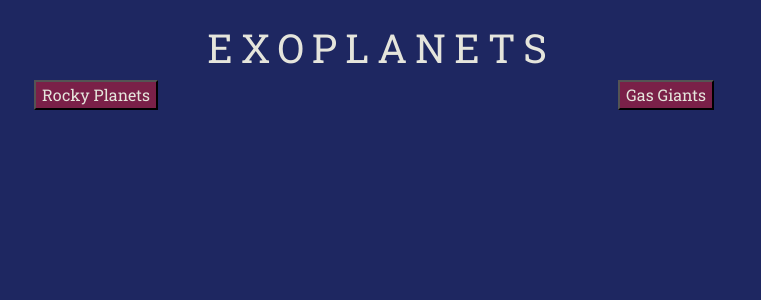
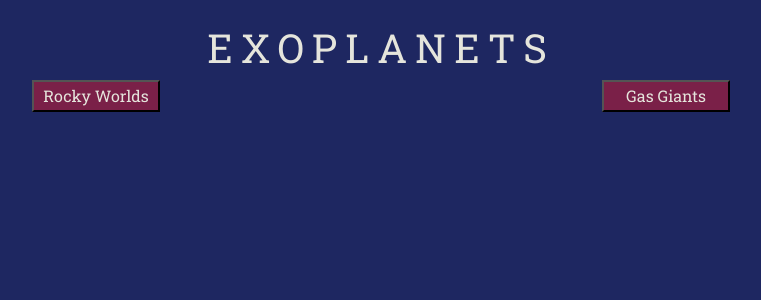
Before and after one commit to Astig-1982/The-Exoplanet-Project, a Flask app: page /exoplanets_display in a window 1280 px wide. Shown: the part 56-356 px from the top of the page, without its empty margins (259-1020 px from the left). Run offline with Flask 2, Linux system fonts and the light colour scheme; data that the repository does not hold is empty; some libraries are stand-ins or nearby versions; some web fonts are replaced.

Commit message:
Set intendation

```diff
--- a/templates/exoplanets.html
+++ b/templates/exoplanets.html
@@ -8,10 +8,12 @@
 	</div>
 	<div class="row">
 		<div class="col-6 main_action_buttons">
-			<a href="{{ url_for('rocky_planets') }}"><button class="buttons">Rocky Planets</button></a>
+			<a
+				href="{{ url_for('rocky_planets') }}"><button style="font-size:100%" class="exoplanets_display_buttons buttons">rocky worlds</button></a>
 		</div>
 		<div class="col-6 main_action_buttons">
-			<a href="{{ url_for('gas_giants_planets') }}"><button class="buttons">Gas Giants</button></a>
+			<a
+				href="{{ url_for('gas_giants_planets') }}"><button style="font-size:100%" class="exoplanets_display_buttons buttons">gas giants</button></a>
 		</div>
 	</div>
 	<div class="row">
@@ -33,7 +35,6 @@
 				</div>
 			</div>
 		</div>
-
 		{% endfor %}
 	</div>
 </div>
```
